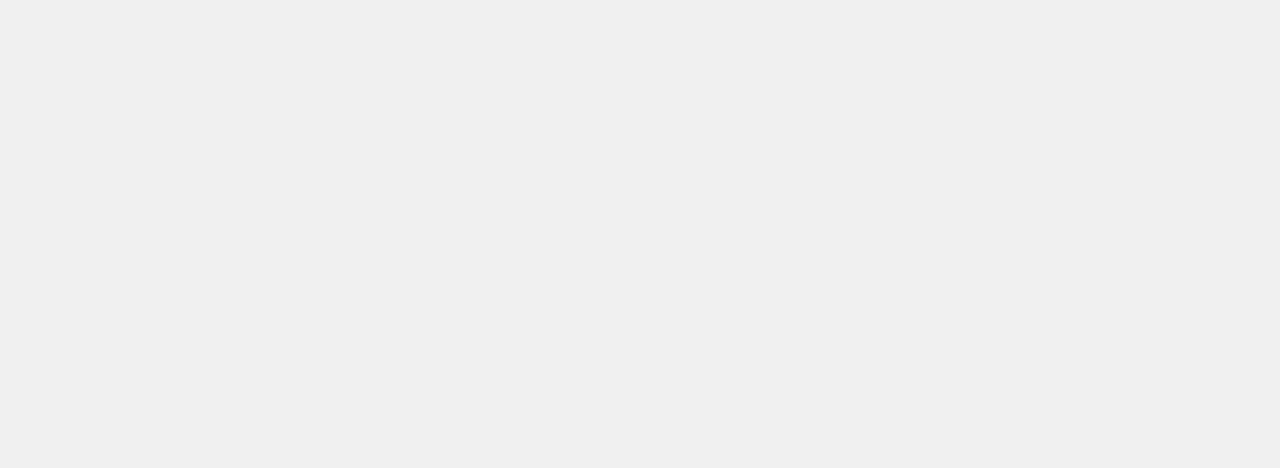
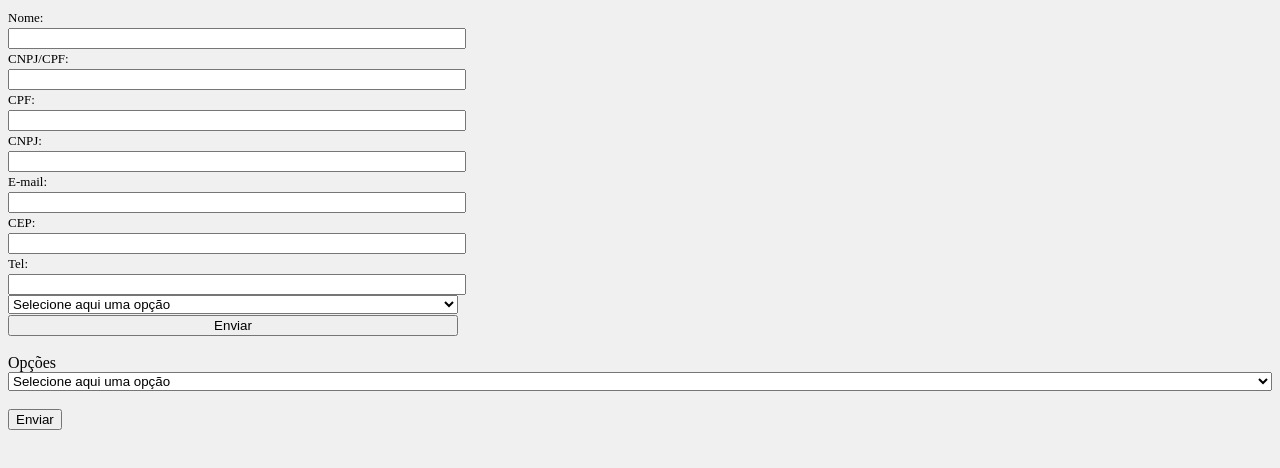
Before and after one commit to ElderJr08/lib-config-gulp, a website: page index.html in a window 1280 px wide. Drawn offline with nearby package versions, Linux system fonts and the light colour scheme.

Commit message:
Ultimos ajustes

```diff
--- a/index.html
+++ b/index.html
@@ -10,7 +10,7 @@
     <title>Dendron Lib</title>
 </head>
 <body>
-    <!-- <form class="formulario-dendron">
+    <form class="formulario-dendron">
             <label for="nome-usuario">Nome: </label>
             <input type="text" id="nome-usuario" name="Nome" checkError="true" whatsCheck="REQUIRED,TEXT" /><br>
             <label>CNPJ/CPF: </label>
@@ -44,12 +44,12 @@
             </select><br>
             <br>
             <input type="button" value="Enviar" onclick="if(checkForm('formulario-dendron2')){alert('enviar para o IA')}"/>
-    </form> -->
-    <script>
+    </form>
+    <!-- <script>
         bot_id = '153';
         bot_token = '';
         bot_is_test = '1';
     </script>
-    <script id='chatscript' src="https://supernova.dendron.com.br/supernova-bot.js" async></script>
+    <script id='chatscript' src="https://supernova.dendron.com.br/supernova-bot.js" async></script> -->
 </body>
 </html>
--- a/src/style/styel2.less
+++ b/src/style/styel2.less
@@ -8,6 +8,7 @@ body {
 .formulario-dendron {
     font-size: 13px;
     line-height: 20px;
+    width: 450px;
 }
 
 .formulario-dendron input, select {
```
Also changed, not shown: dist/css/dendron-lib.min.css.
